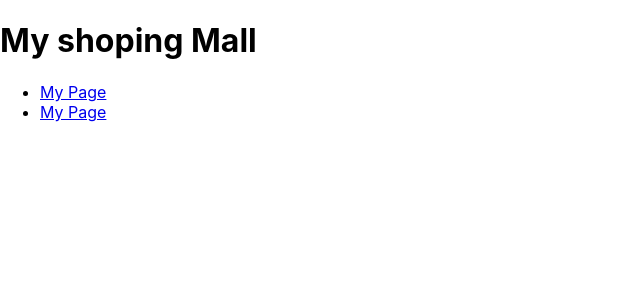
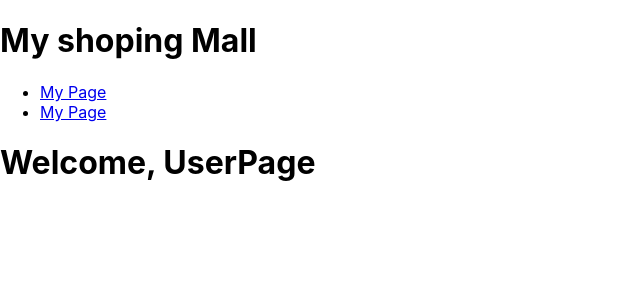
Before and after one commit to practice-server-side/Product-React, a React (Create React App) app: page /custPage in a window 1280 px wide. Shown: the top 300 px of the page, without its empty margins (0-640 px from the left). Built offline with nearby package versions, Linux system fonts and the light colour scheme.

Commit message:
axios추가 및 user -> cust 명칭 변경

```diff
--- a/package.json
+++ b/package.json
@@ -10,6 +10,7 @@
     "@types/node": "^20.8.7",
     "@types/react": "^18.2.31",
     "@types/react-dom": "^18.2.14",
+    "axios": "^1.5.1",
     "localforage": "^1.10.0",
     "match-sorter": "^6.3.1",
     "react": "^18.2.0",
--- a/src/App.js
+++ b/src/App.js
@@ -1,6 +1,6 @@
 import "./App.css";
 import {BrowserRouter as Router, Routes, Route, Link} from 'react-router-dom';
-import UserPage from "./page/User.page.tsx";
+import CustPage from "./page/Cust.page.tsx";
 import MainPage from "./page/Main.page.tsx";
 
 function Header() {
@@ -14,11 +14,11 @@ function App() {
     <Router>
       <Header/>
       <ul>
-        <li><Link to="/userPage">My Page</Link></li>
+        <li><Link to="/custPage">My Page</Link></li>
         <li><Link to="/mainPage">My Page</Link></li>
       </ul>
       <Routes>
-        <Route path="/userPage" element={<UserPage/>}/>
+        <Route path="/custPage" element={<CustPage/>}/>
         <Route path="/mainPage" element={<MainPage/>}/>
       </Routes>
     </Router>
--- a/src/page/User.page.tsx
+++ b/src/page/Cust.page.tsx
@@ -1,9 +1,9 @@
 import * as React from 'react';
 
-export const UserPage = () => {
+export const CustPage = () => {
     return <>
     <h1>Welcome, UserPage</h1>
     </>
 }
 
-export default UserPage
+export default CustPage
```
Also changed, not shown: src/api/KotlinClient.ts (added, +10 -0 lines), 1 other file (tests, documents, lock files or other folders).
